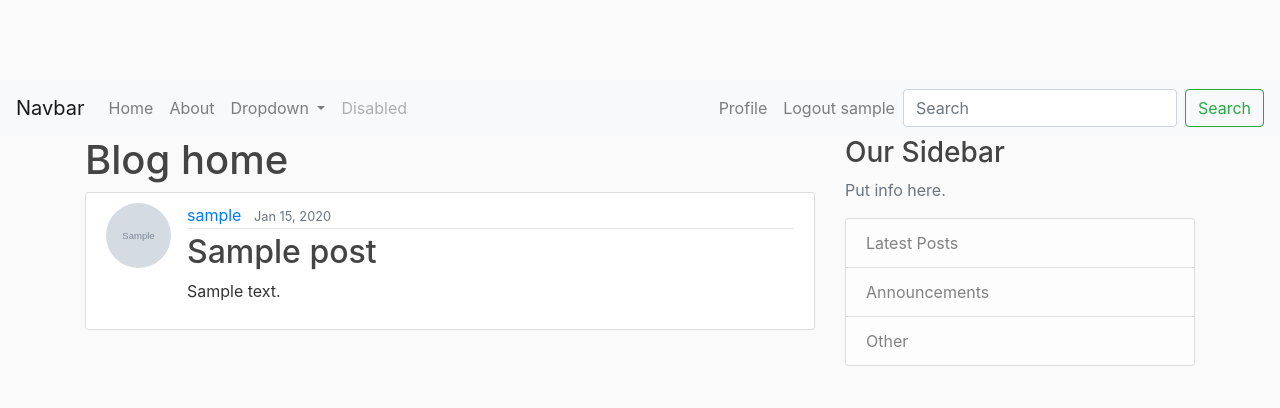
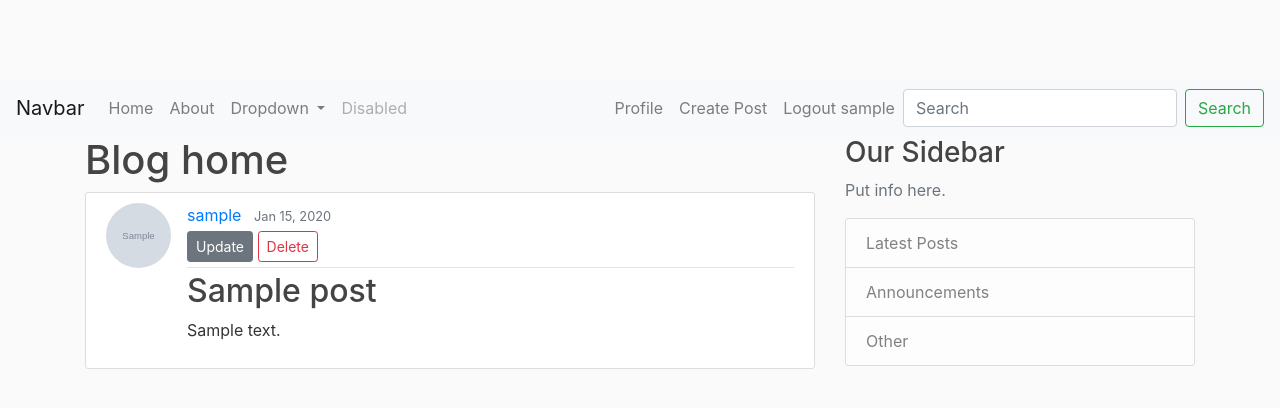
Before and after one commit to Coniferish/djangoTutorial, a Django app: page /blog/post/1/ in a window 1280 px wide. Shown: the top 408 px of the page. Run offline with Django 4.2, Linux system fonts and the light colour scheme; a user stored in the database is signed in; tables that the repository leaves empty hold one stand-in row (values such as "Sample post"); grey boxes marked "Sample" are stand-in pictures.

Commit message:
feat: Add buttons for updating and deleting posts

```diff
--- a/blog/templates/blog/basetemplate.html
+++ b/blog/templates/blog/basetemplate.html
@@ -45,6 +45,7 @@
           <div class="navbar-nav">
             {% if user.is_authenticated %}
               <a class="nav-item nav-link" href="{% url 'profile' %}">Profile</a>
+              <a class="nav-item nav-link" href="{% url 'post-create' %}">Create Post</a>
               <a class="nav-item nav-link" href="{% url 'logout' %}">Logout {{ user.username }}</a>
             {% else %}
               <a class="nav-item nav-link" href="{% url 'login' %}">Login</a>
--- a/blog/templates/blog/post_detail.html
+++ b/blog/templates/blog/post_detail.html
@@ -14,6 +14,12 @@
                         <!-- https://docs.djangoproject.com/en/4.1/ref/templates/builtins/#date -->
                         {{ object.date_posted | date:"M j, o" }}
                     </small>
+                    {% if object.author == user %}
+                    <div>
+                        <a class="btn btn-secondary btn-sm mt-1 mb-1" href="{% url 'post-update' object.id %}">Update</a>
+                        <a class="btn btn-outline-danger btn-sm mt-1 mb-1" href="{% url 'post-delete' object.id %}">Delete</a>
+                    </div>
+                    {% endif %}
                 </div>
                 <h2 class="article-title">
                     {{ object.title }}
```
